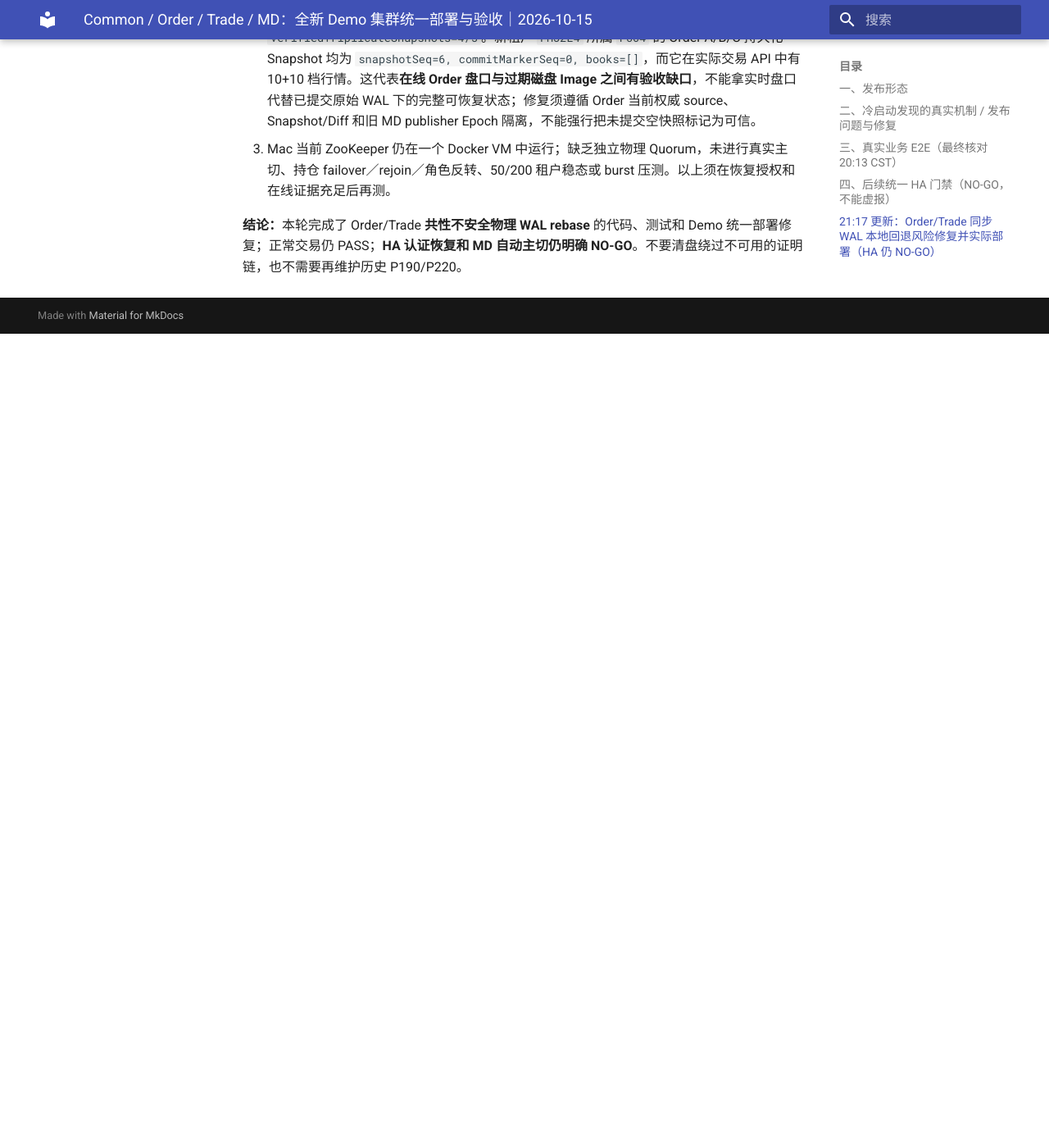
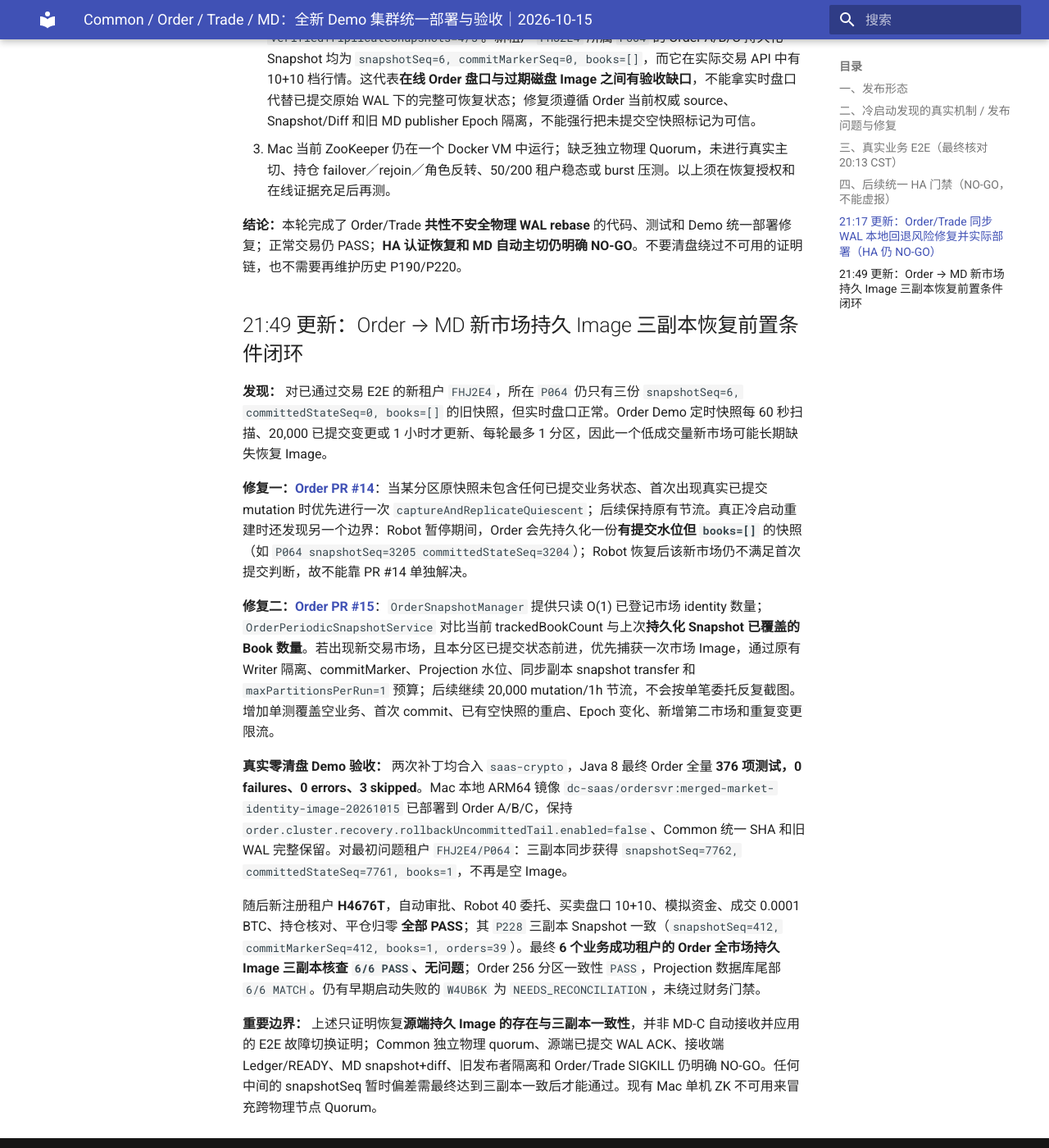
Before and after one commit to bliplink/dc-quant-deploy, an MkDocs documentation site: the page built from docs/COMMON_ORDER_TRADE_MD_FRESH_DEMO_ACCEPTANCE_20261015.zh-CN.md, in a window 1280 px wide and 1400 px high, scrolled down 4170 px. Shown: the whole window at 82% size. Built offline with MkDocs 1.6.1 and Material for MkDocs 9.7.7, drawn with Linux system fonts in a browser that asks for light colours; before the commit the page ends 4577 px from its top, so only the background shows below that.

Commit message:
docs(order-md): record six-tenant committed market image recovery acceptance

```diff
--- a/docs/COMMON_ORDER_TRADE_MD_FRESH_DEMO_ACCEPTANCE_20261015.zh-CN.md
+++ b/docs/COMMON_ORDER_TRADE_MD_FRESH_DEMO_ACCEPTANCE_20261015.zh-CN.md
@@ -63,3 +63,17 @@
 3. Mac 当前 ZooKeeper 仍在一个 Docker VM 中运行；缺乏独立物理 Quorum，未进行真实主切、持仓 failover／rejoin／角色反转、50/200 租户稳态或 burst 压测。以上须在恢复授权和在线证据充足后再测。
 
 **结论：**本轮完成了 Order/Trade **共性不安全物理 WAL rebase** 的代码、测试和 Demo 统一部署修复；正常交易仍 PASS；**HA 认证恢复和 MD 自动主切仍明确 NO-GO**。不要清盘绕过不可用的证明链，也不需要再维护历史 P190/P220。
+
+## 21:49 更新：Order → MD 新市场持久 Image 三副本恢复前置条件闭环
+
+**发现：** 对已通过交易 E2E 的新租户 `FHJ2E4`，所在 `P064` 仍只有三份 `snapshotSeq=6, committedStateSeq=0, books=[]` 的旧快照，但实时盘口正常。Order Demo 定时快照每 60 秒扫描、20,000 已提交变更或 1 小时才更新、每轮最多 1 分区，因此一个低成交量新市场可能长期缺失恢复 Image。
+
+**修复一：[Order PR #14](https://github.com/bliplink/com.app.dc.ordersvr/pull/14)**：当某分区原快照未包含任何已提交业务状态、首次出现真实已提交 mutation 时优先进行一次 `captureAndReplicateQuiescent`；后续保持原有节流。真正冷启动重建时还发现另一个边界：Robot 暂停期间，Order 会先持久化一份**有提交水位但 `books=[]`** 的快照（如 `P064 snapshotSeq=3205 committedStateSeq=3204`）；Robot 恢复后该新市场仍不满足首次提交判断，故不能靠 PR #14 单独解决。
+
+**修复二：[Order PR #15](https://github.com/bliplink/com.app.dc.ordersvr/pull/15)**：`OrderSnapshotManager` 提供只读 O(1) 已登记市场 identity 数量；`OrderPeriodicSnapshotService` 对比当前 trackedBookCount 与上次**持久化 Snapshot 已覆盖的 Book 数量**。若出现新交易市场，且本分区已提交状态前进，优先捕获一次市场 Image，通过原有 Writer 隔离、commitMarker、Projection 水位、同步副本 snapshot transfer 和 `maxPartitionsPerRun=1` 预算；后续继续 20,000 mutation/1h 节流，不会按单笔委托反复截图。增加单测覆盖空业务、首次 commit、已有空快照的重启、Epoch 变化、新增第二市场和重复变更限流。
+
+**真实零清盘 Demo 验收：** 两次补丁均合入 `saas-crypto`，Java 8 最终 Order 全量 **376 项测试，0 failures、0 errors、3 skipped**。Mac 本地 ARM64 镜像 `dc-saas/ordersvr:merged-market-identity-image-20261015` 已部署到 Order A/B/C，保持 `order.cluster.recovery.rollbackUncommittedTail.enabled=false`、Common 统一 SHA 和旧 WAL 完整保留。对最初问题租户 `FHJ2E4/P064`：三副本同步获得 `snapshotSeq=7762, committedStateSeq=7761, books=1`，不再是空 Image。
+
+随后新注册租户 **H4676T**，自动审批、Robot 40 委托、买卖盘口 10+10、模拟资金、成交 0.0001 BTC、持仓核对、平仓归零 **全部 PASS**；其 `P228` 三副本 Snapshot 一致（`snapshotSeq=412, commitMarkerSeq=412, books=1, orders=39`）。最终 **6 个业务成功租户的 Order 全市场持久 Image 三副本核查 `6/6 PASS`、无问题**；Order 256 分区一致性 `PASS`，Projection 数据库尾部 `6/6 MATCH`。仍有早期启动失败的 `W4UB6K` 为 `NEEDS_RECONCILIATION`，未绕过财务门禁。
+
+**重要边界：** 上述只证明恢复**源端持久 Image 的存在与三副本一致性**，并非 MD-C 自动接收并应用的 E2E 故障切换证明；Common 独立物理 quorum、源端已提交 WAL ACK、接收端 Ledger/READY、MD snapshot+diff、旧发布者隔离和 Order/Trade SIGKILL 仍明确 NO-GO。任何中间的 snapshotSeq 暂时偏差需最终达到三副本一致后才能通过。现有 Mac 单机 ZK 不可用来冒充跨物理节点 Quorum。
```
